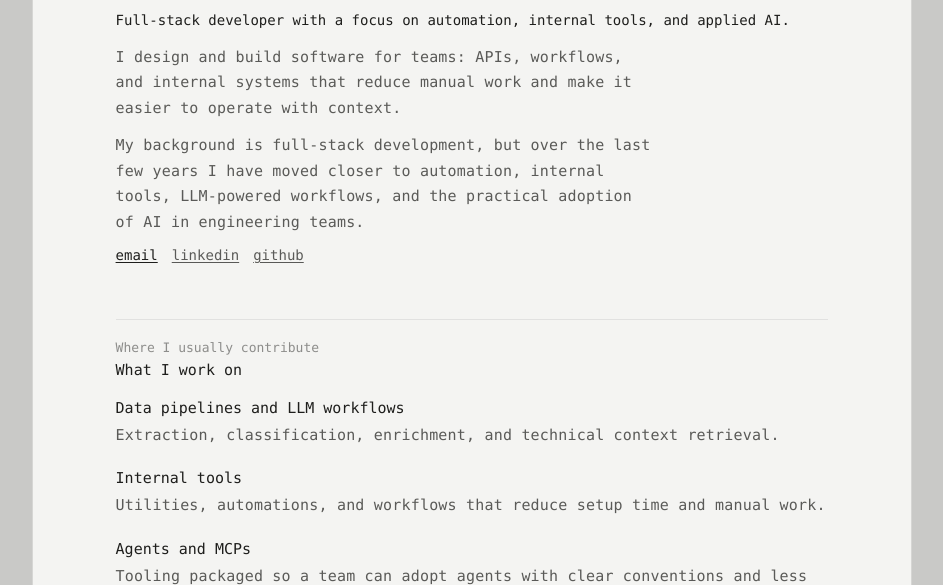
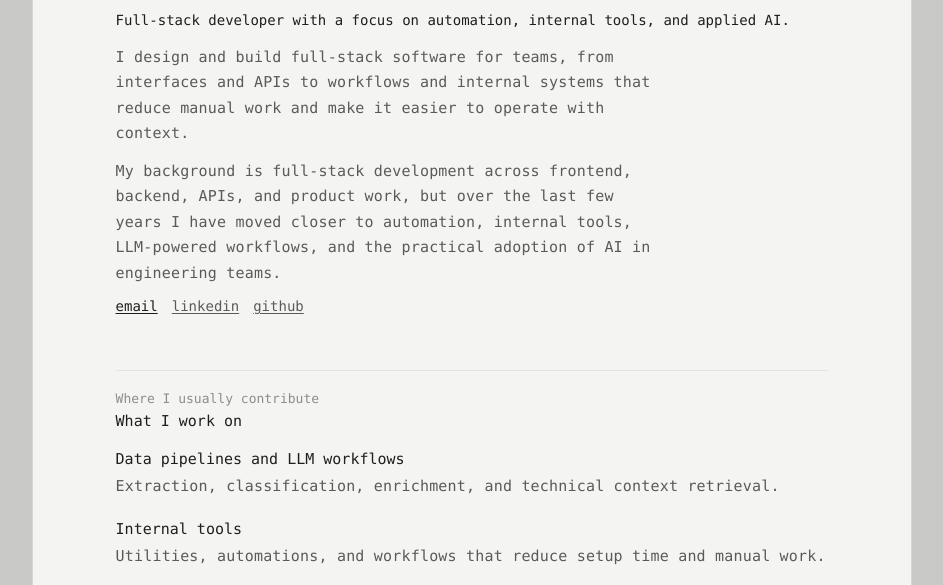
Before and after one commit to zvizzct/portfolio, an Astro site in the folder portfolio/: page / in a window 1280 px wide. Shown: the part 202-787 px from the top of the page, without its empty margins (168-1111 px from the left). Built offline with nearby package versions, Linux system fonts and the light colour scheme; Astro itself is replaced by a stand-in of ours.

Commit message:
Clarify full-stack focus in hero

```diff
--- a/portfolio/src/pages/index.astro
+++ b/portfolio/src/pages/index.astro
@@ -20,15 +20,16 @@ import Studies from '../components/Studies.astro'
       <p class="hero-title-note">Full-stack developer with a focus on automation, internal tools, and applied AI.</p>
 
       <p class="hero-lede">
-        I design and build software for teams: APIs, workflows, and internal
-        systems that reduce manual work and make it easier to operate with
-        context.
+        I design and build full-stack software for teams, from interfaces and
+        APIs to workflows and internal systems that reduce manual work and make
+        it easier to operate with context.
       </p>
 
       <p class="hero-support">
-        My background is full-stack development, but over the last few years I
-        have moved closer to automation, internal tools, LLM-powered workflows,
-        and the practical adoption of AI in engineering teams.
+        My background is full-stack development across frontend, backend, APIs,
+        and product work, but over the last few years I have moved closer to
+        automation, internal tools, LLM-powered workflows, and the practical
+        adoption of AI in engineering teams.
       </p>
 
       <div class="link-list">
```
